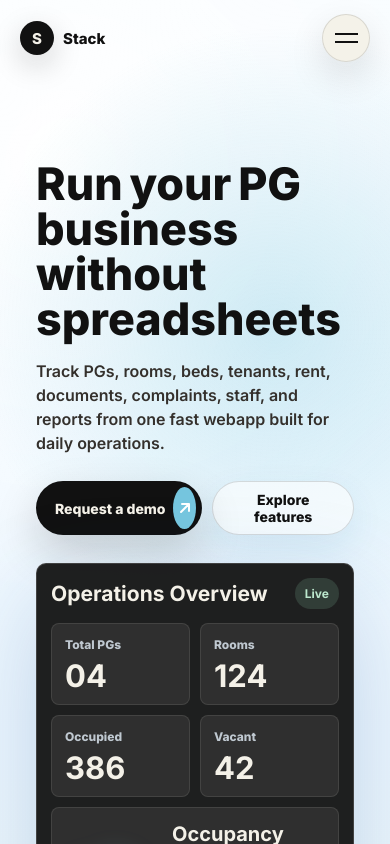
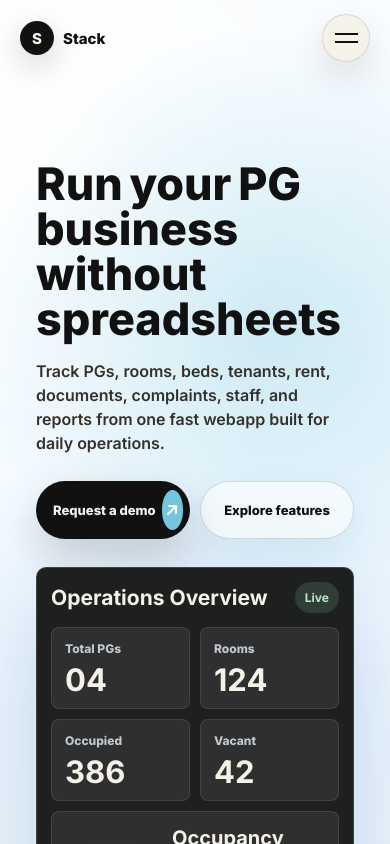
Before and after one commit to hariharan-developer-31/pg-website, a Next.js app: page / in a window 390 px wide. Shown: the top 844 px of the page. Built offline with nearby package versions, Linux system fonts and the light colour scheme.

Commit message:
mobile respo

```diff
--- a/app/globals.css
+++ b/app/globals.css
@@ -326,11 +326,11 @@ footer { display: flex; flex-wrap: wrap; justify-content: space-between; gap: 14
   .hero-title { font-size: clamp(34px, 11.5vw, 46px); line-height: 1; }
   .word { margin-right: .15em; }
   .hero-lead { font-size: 16px; line-height: 1.5; }
-  .hero-actions { display: grid; grid-template-columns: minmax(0, 1.08fr) minmax(0, .92fr); align-items: stretch; gap: 10px; }
-  .cta-btn { width: 100%; min-width: 0; justify-content: space-between; padding: 5px 5px 5px 18px; gap: 8px; }
-  .cta-text { font-size: 14px; }
-  .cta-circle { width: 42px; height: 42px; }
-  .ghost-link { width: 100%; min-height: 54px; justify-content: center; padding: 0 14px; font-size: 14px; text-align: center; }
+  .hero-actions { display: grid; grid-template-columns: minmax(0, 1fr) minmax(0, 1fr); align-items: stretch; gap: 10px; }
+  .cta-btn { width: 100%; min-width: 0; min-height: 58px; justify-content: space-between; padding: 5px 6px 5px 16px; gap: 6px; }
+  .cta-text { font-size: 13px; letter-spacing: 0; }
+  .cta-circle { width: 40px; height: 40px; }
+  .ghost-link { width: 100%; min-height: 58px; justify-content: center; padding: 0 10px; font-size: 13px; text-align: center; white-space: nowrap; }
   .hero-console { margin-top: 6px; }
   .console-shell { padding: 14px; }
   .console-nav strong { font-size: 21px; }
--- a/scripts/test-project.mjs
+++ b/scripts/test-project.mjs
@@ -69,7 +69,8 @@ async function runSourceTests() {
   assert.match(css, /\.word\s*\{[^}]*margin-right/s, "hero word reveal should preserve visible spacing");
   assert.match(css, /\.cta-btn\s*\{[^}]*background:\s*var\(--ink\)[^}]*color:\s*var\(--paper\)/s, "primary hero CTA should have strong contrast");
   assert.match(css, /\.ghost-link\s*\{[^}]*border:[^}]*background:\s*rgba\(255,255,255,.6\)/s, "secondary hero CTA should be button-like and visible");
-  assert.match(css, /@media \(max-width: 520px\)\s*\{[\s\S]*?\.hero-actions\s*\{[^}]*grid-template-columns:\s*minmax\(0,\s*1\.08fr\)\s*minmax\(0,\s*\.92fr\)/s, "mobile hero CTAs should stay in one row");
+  assert.match(css, /@media \(max-width: 520px\)\s*\{[\s\S]*?\.hero-actions\s*\{[^}]*grid-template-columns:\s*minmax\(0,\s*1fr\)\s*minmax\(0,\s*1fr\)/s, "mobile hero CTAs should stay in one row");
+  assert.match(css, /@media \(max-width: 520px\)\s*\{[\s\S]*?\.ghost-link\s*\{[^}]*white-space:\s*nowrap/s, "mobile secondary CTA should not wrap awkwardly");
   assert.match(css, /@media \(max-width: 520px\)\s*\{[\s\S]*?\.hero-layout\s*\{[^}]*gap:\s*22px/s, "mobile hero should keep balanced space above dashboard preview");
   assert.doesNotMatch(css, /\.brand span:last-child\s*\{[^}]*display:\s*none/s, "mobile brand name should remain visible");
   assert.match(css, /\.hero-console\s*\{[^}]*width:\s*min\(100%,\s*610px\)/s, "console preview should have stable desktop width");
```
